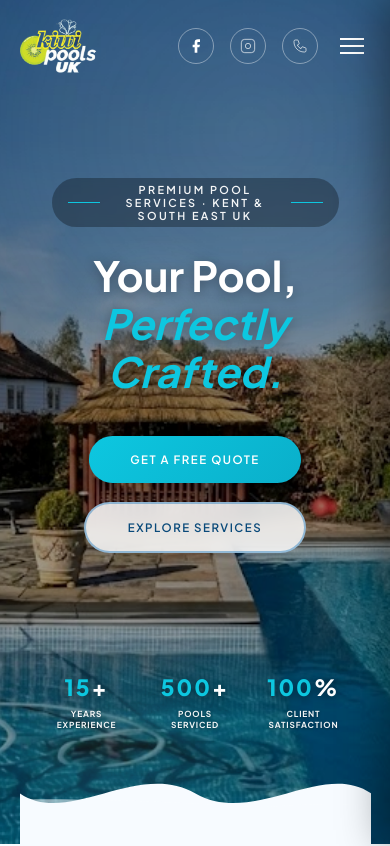
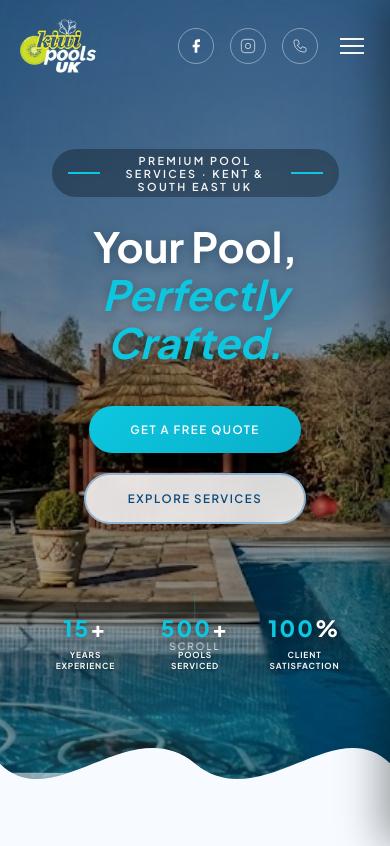
Before and after one commit to gtwebstudio101-pixel/kiwipools, a plain HTML site: page index.html in a window 390 px wide. Shown: the top 846 px of the page. Drawn offline with nearby package versions, Linux system fonts and the light colour scheme.

Commit message:
Update index.html

```diff
--- a/index.html
+++ b/index.html
@@ -445,33 +445,17 @@
 
       section { padding:3.5rem 5vw; }
 
-      /* ── Hero: auto height on mobile so content + wave all fit ── */
-      #hero {
-        height:auto;
-        min-height:100vh;
-        padding-bottom:0;
+      /* ── Hero stats: padding-bottom clears the tall mobile wave ── */
+      .hero-stats {
+        padding:0 1.2rem 165px; /* 165px = mobile wave height + gap */
       }
-
-      /* ── Stats: no bottom padding, wave handles spacing ── */
-      .hero-stats {
-        padding:0 1.2rem 1rem;
-      }
-      .stats-grid { grid-template-columns:repeat(3,1fr); gap:0.8rem; }
+      .stats-grid { grid-template-columns:repeat(3,1fr); gap:1rem; }
       .stat-num  { font-size:clamp(1.4rem,5vw,2rem); }
       .stat-label{ font-size:.52rem; letter-spacing:.1em; }
 
-      /* ── On mobile the wave becomes a FLEX CHILD (not absolute)
-             so it always sits right below the stats, always visible ── */
-      .hero-wave-bottom {
-        position:relative !important;
-        bottom:auto !important;
-        width:100%;
-        margin-top:auto; /* push to bottom of flex container */
-        line-height:0;
-        overflow:hidden;
-      }
-      .hero-wave-bottom svg { height:90px; }
-      .section-wave svg     { height:65px; }
+      /* ── Wave taller on mobile so it's clearly visible ── */
+      .hero-wave-bottom svg  { height:145px; }
+      .section-wave svg      { height:65px; }
 
       /* ── About: text first on mobile ── */
       #about { grid-template-columns:1fr; gap:2rem; }
@@ -529,7 +513,7 @@
       .footer-social,.footer-bayrol { justify-content:center; }
 
       /* ── Scroll indicator higher up ── */
-      .scroll-indicator { display:none; }
+      .scroll-indicator { bottom:12rem; }
     }
   </style>
 </head>
```
